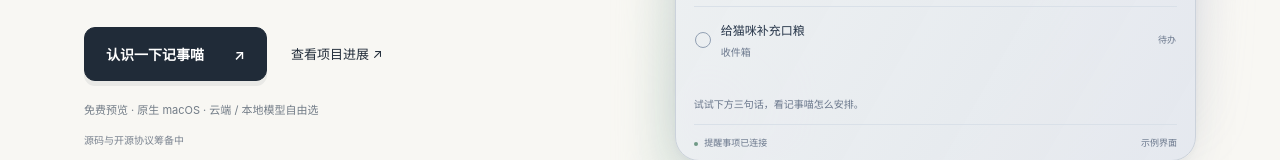
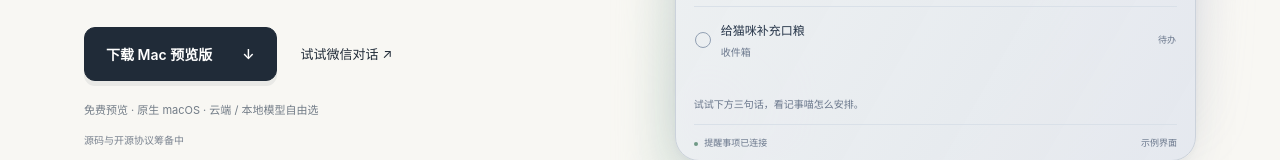
Before and after one commit to tab16360/taskcat, a plain HTML site: page docs/index.html in a window 1280 px wide. Shown: the part 532-692 px from the top of the page. Drawn offline with Linux system fonts and the light colour scheme.

Commit message:
Expose preview download and WeChat demo in hero

```diff
--- a/docs/index.html
+++ b/docs/index.html
@@ -12,7 +12,7 @@
 <header class="wrap"><a class="brand" href="#" aria-label="记事喵首页"><img src="assets/taskcat.png" width="42" height="42" alt=""><strong>记事喵</strong><span>TaskCat</span></a><nav aria-label="主导航"><a href="#everyday">怎么用</a><a href="#connections">连接</a><a href="#wechat">微信演示</a><a href="#start">开始使用</a><a class="github-link" href="https://github.com/tab16360/taskcat">GitHub ↗</a></nav></header>
 <main id="main">
 <section class="hero wrap">
-  <div class="hero-copy"><p class="eyebrow"><span class="dot"></span> 你的 AI 待办管家</p><h1>一句话，<br>安排好<span class="ink">每件事。</span></h1><p class="lead">想起来，就交代给记事喵。<br>新增、整理、改期、完成，住在 Mac 菜单栏里的<br class="desktop">小管家，帮你把事情安排妥当。</p><div class="actions"><a class="button" href="#start">认识一下记事喵 <span>↗</span></a><a class="text-link" href="https://github.com/tab16360/taskcat">查看项目进展 ↗</a></div><p class="fine">免费预览 · 原生 macOS · 云端 / 本地模型自由选</p><p class="source-status">源码与开源协议筹备中</p><div class="handnote"><span aria-hidden="true">⤴</span> 少切几个窗口，少惦记几件事。</div></div>
+  <div class="hero-copy"><p class="eyebrow"><span class="dot"></span> 你的 AI 待办管家</p><h1>一句话，<br>安排好<span class="ink">每件事。</span></h1><p class="lead">想起来，就交代给记事喵。<br>新增、整理、改期、完成，住在 Mac 菜单栏里的<br class="desktop">小管家，帮你把事情安排妥当。</p><div class="actions"><a class="button" href="https://github.com/tab16360/taskcat/releases/download/v0.2.0-preview.1/TaskCat-arm64.zip">下载 Mac 预览版 <span>↓</span></a><a class="text-link" href="#wechat">试试微信对话 ↗</a></div><p class="fine">免费预览 · 原生 macOS · 云端 / 本地模型自由选</p><p class="source-status">源码与开源协议筹备中</p><div class="handnote"><span aria-hidden="true">⤴</span> 少切几个窗口，少惦记几件事。</div></div>
   <figure class="demo-figure">
     <div class="desktop-strip" aria-hidden="true"><span>☰ &nbsp; 记事喵</span><span>⌁ &nbsp; ◉ &nbsp; 10:24</span></div>
     <div class="app" id="demo-app">
```
Also changed, not shown: 1 other file.
